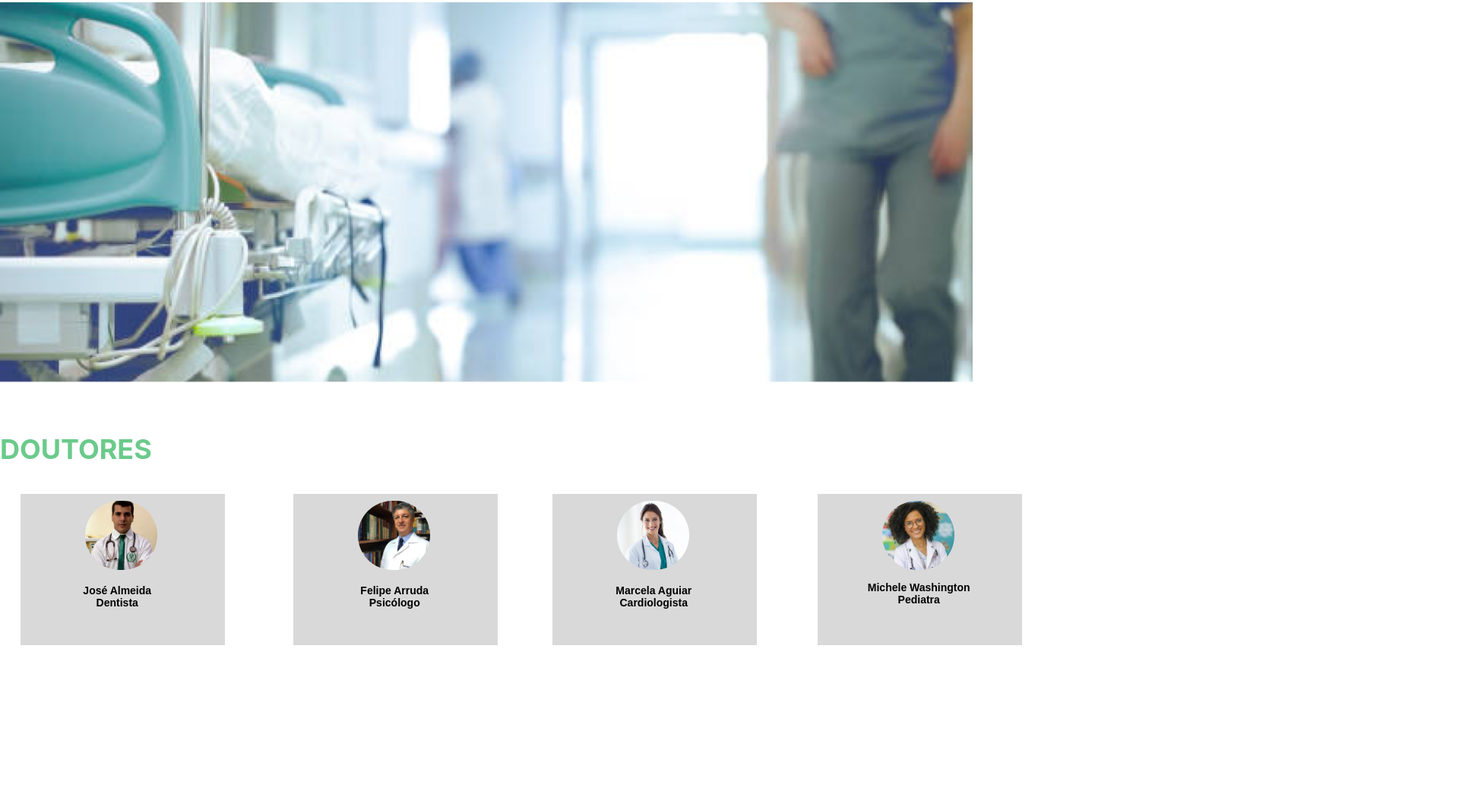
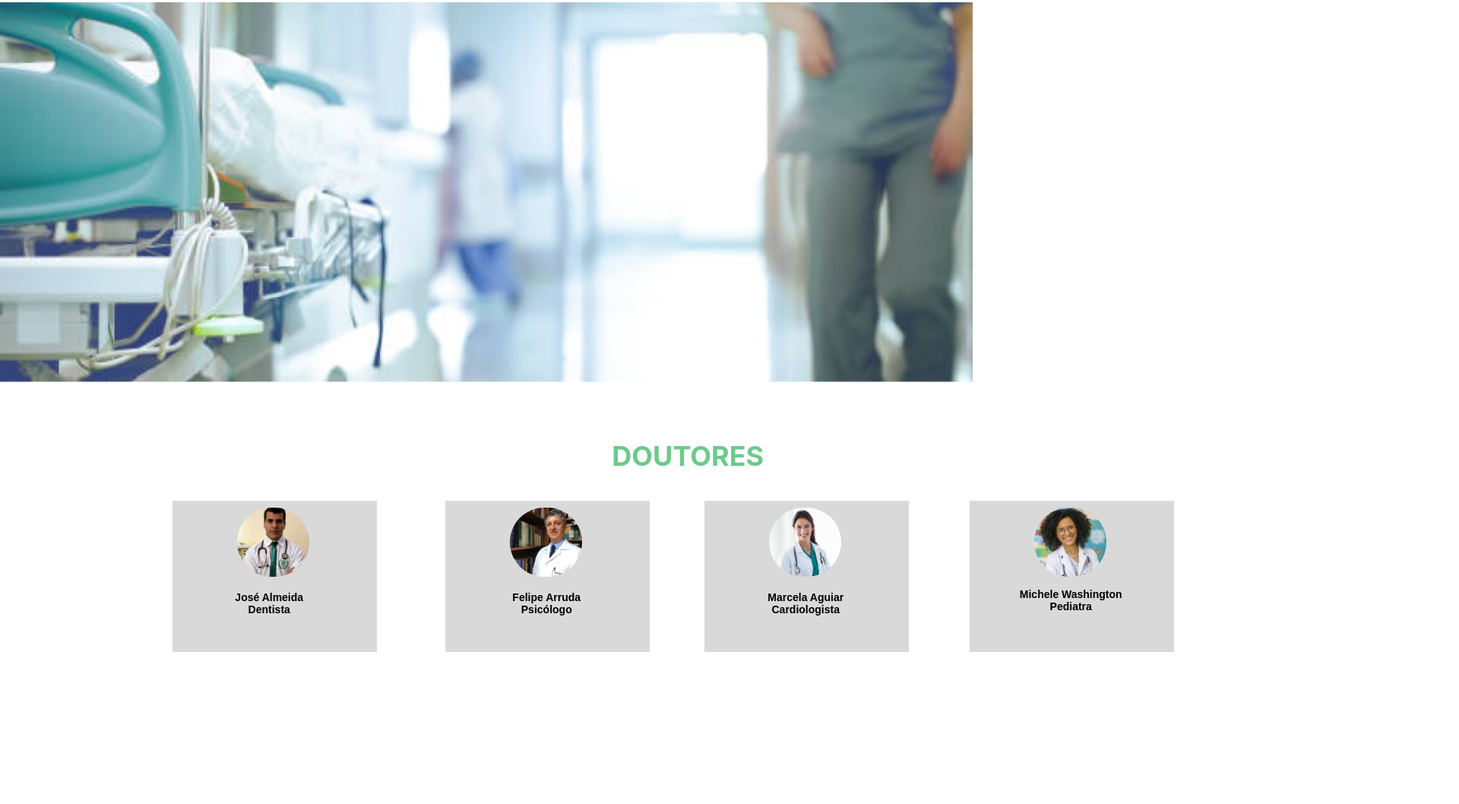
Before and after one commit to JoaoPedro999/SPMedical.github.io, a plain HTML site: page index.html in a window 1280 px wide. Shown: the part 222-1280 px from the top of the page at 76% size, 1920 px wide, since content can reach past the window. Drawn offline with Linux system fonts and the light colour scheme.

Commit message:
Update style.css

```diff
--- a/style.css
+++ b/style.css
@@ -121,7 +121,10 @@ menu.absolute {
 /* doutores */
 
 .e1_151 {
-	overflow:hidden;
+	width: 100%;
+	position: absolute;
+	top: 800px;
+	left: 200px;
 }
 .e1_151 {
 	width:1345.2779541015625px;
@@ -281,7 +284,7 @@ menu.absolute {
 	width:585px;
 	height:68px;
 	position:absolute;
-	left:0px;
+	left:45%;
 	top:0px;
 	font-family:Inter;
 	text-align:left;
@@ -308,7 +311,7 @@ menu.absolute {
 }
 .rodape{
   background-color: #c0c0c0;
-  width: 200%;
+  width: 100%;
   height: 300px;
 }
 .minibar{
```
